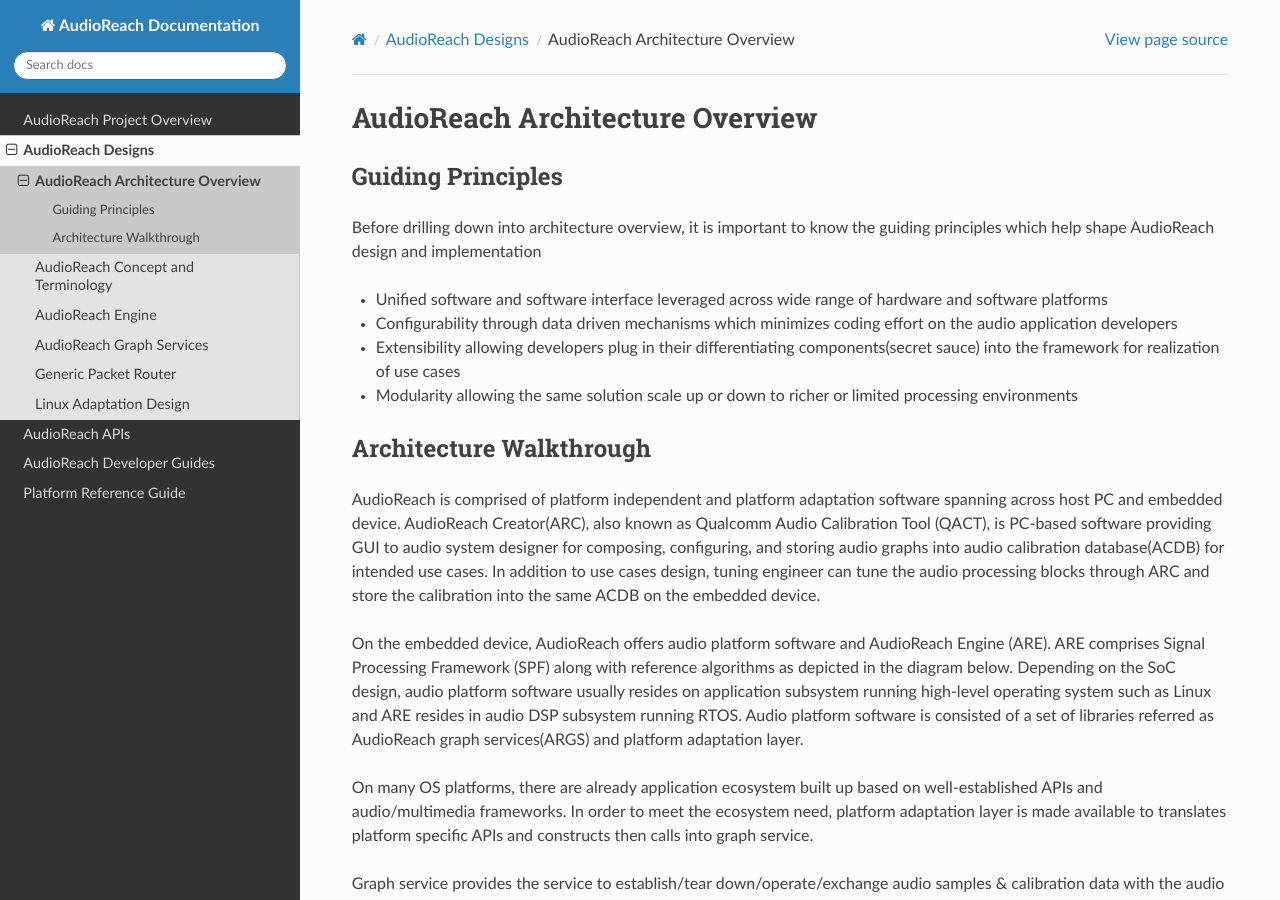
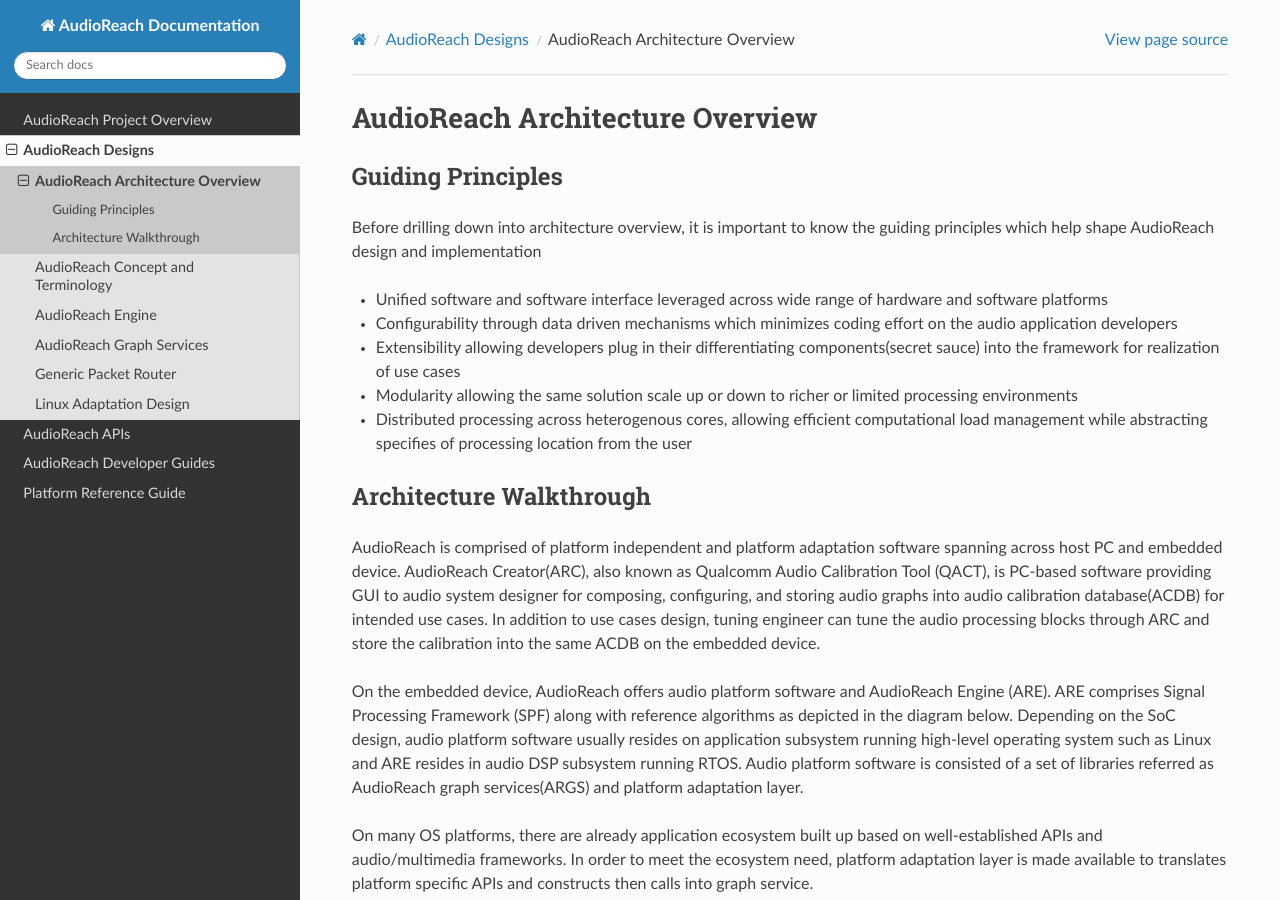
Before and after one commit to quic-aditrath/audioreach-doc, a Sphinx documentation site: the page built from source/design/arch_overview.rst, in a window 1280 px wide and 900 px high. Built offline with Sphinx 7.4.7 and the Read the Docs theme 3.1.0, drawn with Linux system fonts in a browser that asks for light colours.

Commit message:
audioreach-doc: Add guiding principle
Add guiding principle to reflect distributed processing capability.

Signed-off-by: Aditya Rathi <quic_aditrath@quicinc.com>

```diff
--- a/source/design/arch_overview.rst
+++ b/source/design/arch_overview.rst
@@ -12,6 +12,7 @@
 * Configurability through data driven mechanisms which minimizes coding effort on the audio application developers
 * Extensibility allowing developers plug in their differentiating components(secret sauce) into the framework for realization of use cases
 * Modularity allowing the same solution scale up or down to richer or limited processing environments
+* Distributed processing across heterogenous cores, allowing efficient computational load management while abstracting specifies of processing location from the user
 
 Architecture Walkthrough
 --------------------------------------
```
